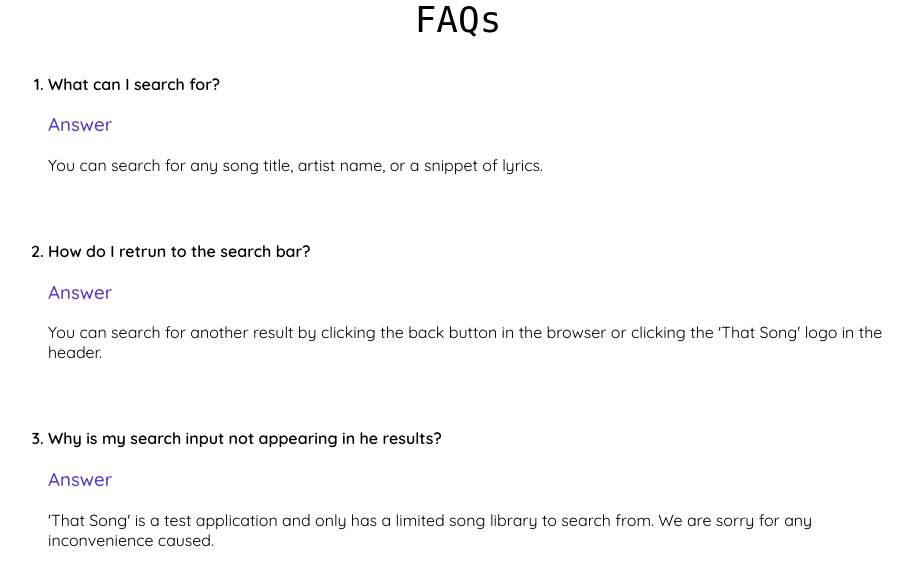
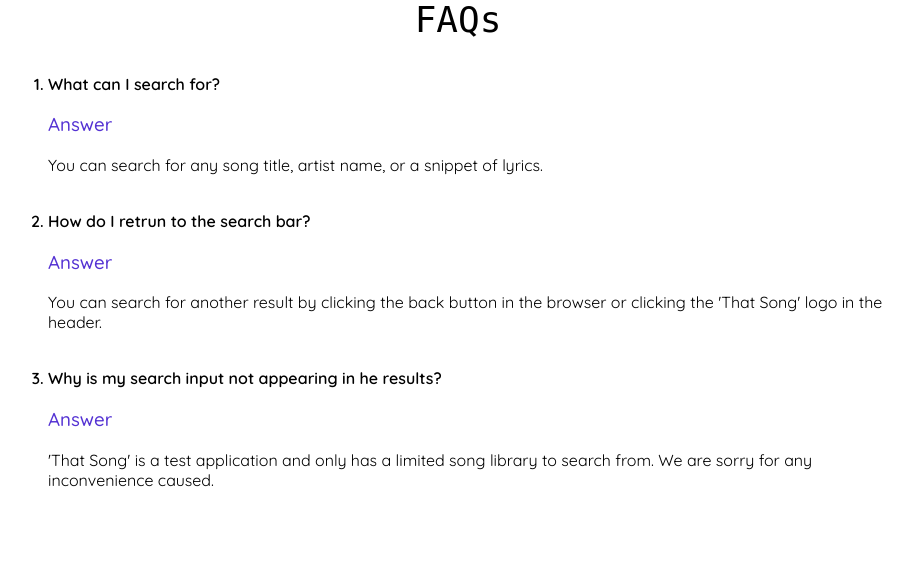
Before and after one commit to CatherineCampbell117/set09103, a Flask app: page /help in a window 1280 px wide. Shown: the part 201-787 px from the top of the page, without its empty margins (182-1095 px from the left). Run offline with Flask 2, Linux system fonts and the light colour scheme; some web fonts are replaced.

Commit message:
minor update

```diff
--- a/static/index.css
+++ b/static/index.css
@@ -163,7 +163,7 @@ td{
 }
 
 .padding_top{
-    padding-top: 50px;
+    padding-top: 20px;
 }
 
 #no_results_img{
```
